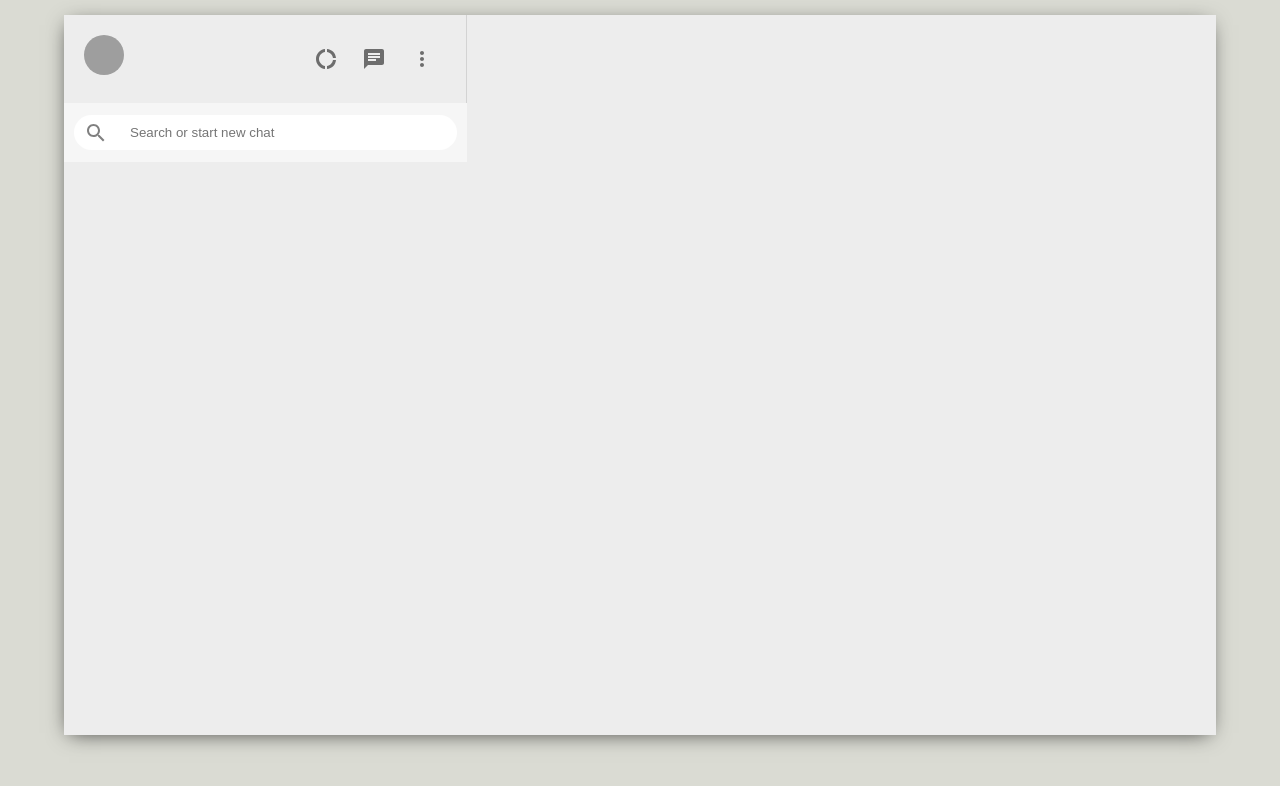
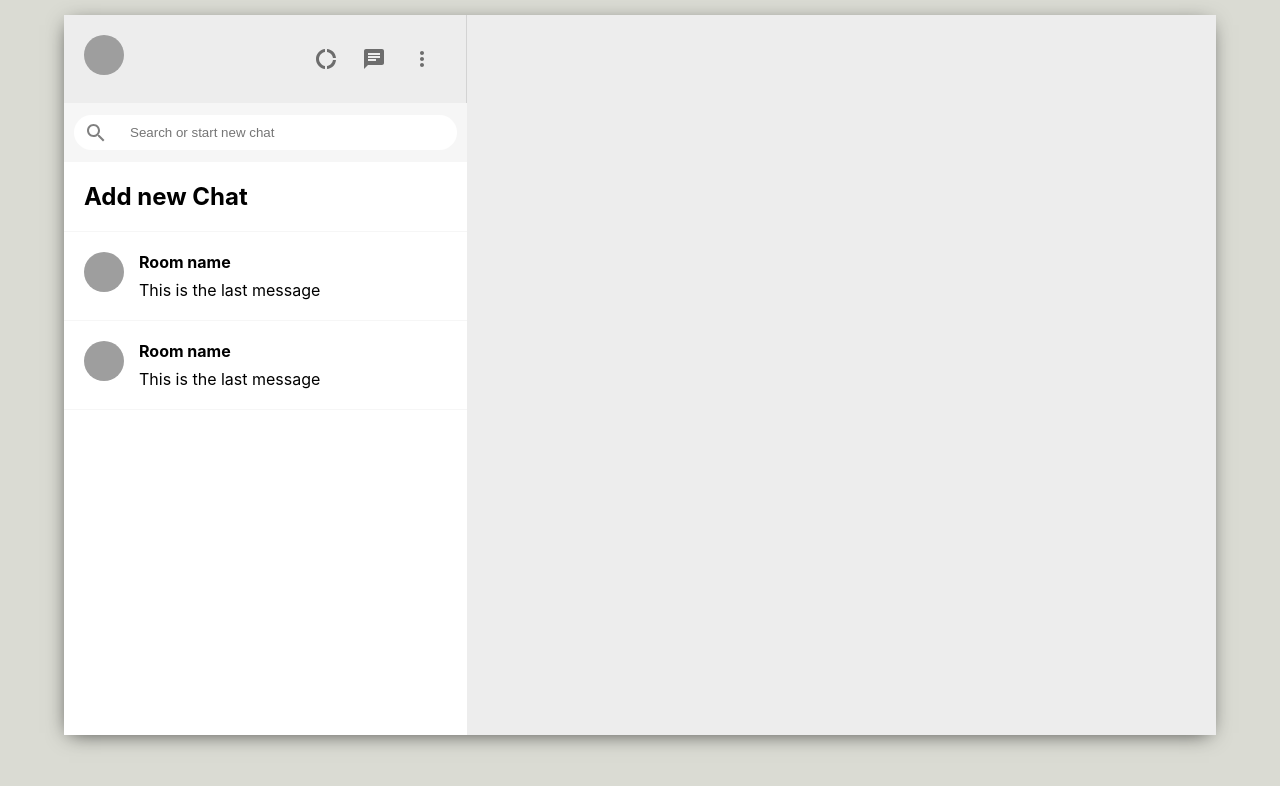
Before and after one commit to Aniket101299/whatsapp-clone, a React (Create React App) app in the folder whatsapp-clone/: page / in a window 1280 px wide. Shown: the top 786 px of the page. Built offline with nearby package versions, Linux system fonts and the light colour scheme; grey boxes are pictures that could not be loaded.

Commit message:
completed sidebar chat successfully with random avatars & option to create new chat

```diff
--- a/whatsapp-clone/src/Sidebar.css
+++ b/whatsapp-clone/src/Sidebar.css
@@ -45,3 +45,8 @@
     outline-width: 0;
     margin-left: 10px;
 }
+.sidebar_chats{
+    flex: 1;
+    background-color: white;
+    overflow: scroll;
+}
--- a/whatsapp-clone/src/Sidebar.js
+++ b/whatsapp-clone/src/Sidebar.js
@@ -5,6 +5,7 @@
 import ChatIcon from "@material-ui/icons/Chat";
 import MoreVertIcon from "@material-ui/icons/MoreVert";
 import { SearchOutlined } from "@material-ui/icons";
+import SidebarChat from './SidebarChat';
 
 
 function Sidebar() {
@@ -32,6 +33,11 @@
         </div>
       </div>
 
+      <div className='sidebar_chats'>
+        <SidebarChat addNewChat/>
+        <SidebarChat />
+        <SidebarChat />
+      </div>
 
     </div>
   )
--- /dev/null
+++ b/whatsapp-clone/src/SidebarChat.css
@@ -0,0 +1,16 @@
+.sidebarChat {
+    display: flex;
+    padding: 20px;
+    cursor: pointer;
+    border-bottom: 1px solid #f6f6f6;
+}
+.sidebarChat:hover {
+    background-color: #ebebeb;
+}
+.sidebarChat_info > h2 {
+    font-size: 16px;
+    margin-bottom: 8px;
+}
+.sidebarChat_info {
+    margin-left: 15px;
+}
--- /dev/null
+++ b/whatsapp-clone/src/SidebarChat.js
@@ -0,0 +1,39 @@
+import { Avatar } from '@material-ui/core';
+import React, { useEffect, useState } from 'react';
+import "./SidebarChat.css";
+
+function SidebarChat({ addNewChat }) {
+
+const [seed, setSeed] = useState("");
+
+
+useEffect(() => {
+setSeed(Math.floor(Math.random() * 5000));
+}, []);
+
+
+const createChat = () => {
+    const roomName = prompt("Please enter name for chat");
+
+    if(roomName) {
+        // do some clever database stuff....
+    }
+};
+
+
+  return !addNewChat? (
+    <div className='sidebarChat'>
+      <Avatar src={`https://avatars.dicebear.com/api/human/${seed}.svg`}/>
+      <div className='sidebarChat_info'>
+        <h2>Room name</h2>
+        <p>This is the last message</p>
+      </div>
+    </div>
+  ) : (
+    <div onClick={createChat} className='sidebarChat'>
+        <h2>Add new Chat</h2>
+    </div>
+  );
+}
+
+export default SidebarChat;
```
